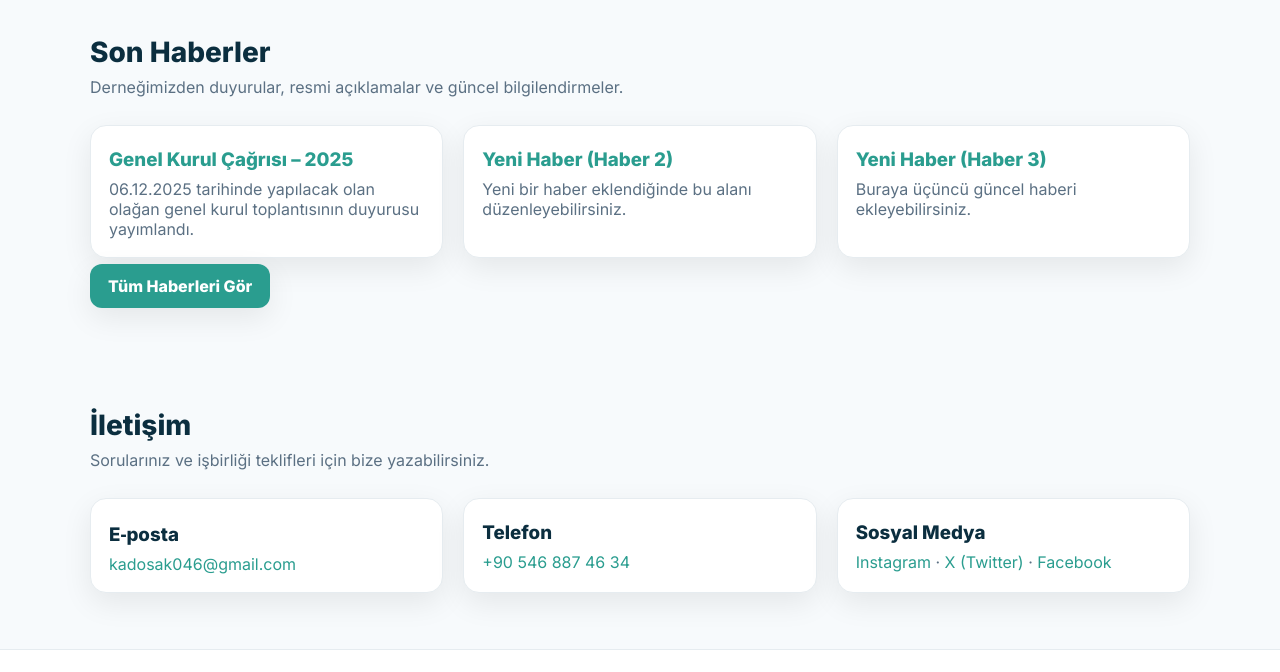
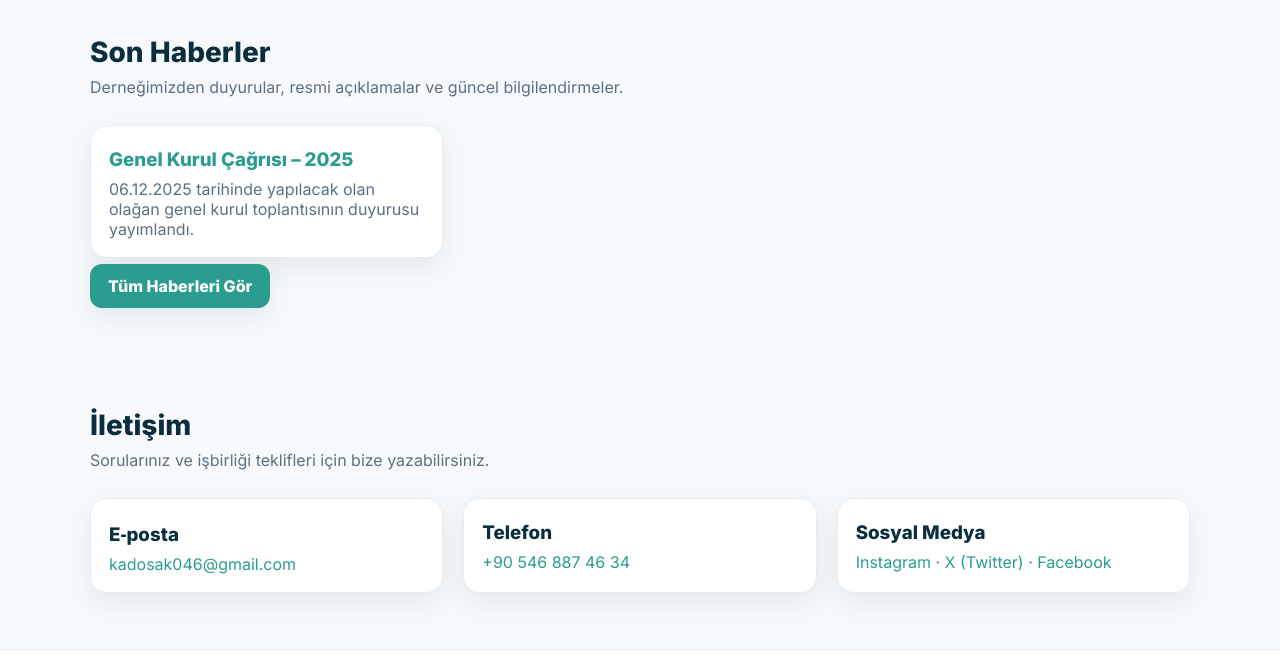
Before and after one commit to kadosak/kadosak-org, a plain HTML site: page index.html in a window 1280 px wide. Shown: the part 1740-2412 px from the top of the page. Drawn offline with Linux system fonts and the light colour scheme.

Commit message:
Delete placeholder news articles from index.html
Removed placeholder articles for news updates.

```diff
--- a/index.html
+++ b/index.html
@@ -218,18 +218,6 @@
             <p>06.12.2025 tarihinde yapılacak olan olağan genel kurul toplantısının duyurusu yayımlandı.</p>
           </article>
 
-          <!-- Haber 2 (boş placeholder — yeni haber ekleyince doldurursun) -->
-          <article class="card">
-            <h3><a href="#">Yeni Haber (Haber 2)</a></h3>
-            <p>Yeni bir haber eklendiğinde bu alanı düzenleyebilirsiniz.</p>
-          </article>
-
-          <!-- Haber 3 (boş placeholder) -->
-          <article class="card">
-            <h3><a href="#">Yeni Haber (Haber 3)</a></h3>
-            <p>Buraya üçüncü güncel haberi ekleyebilirsiniz.</p>
-          </article>
-
         </div>
 
         <div class="spacer"></div>
```
